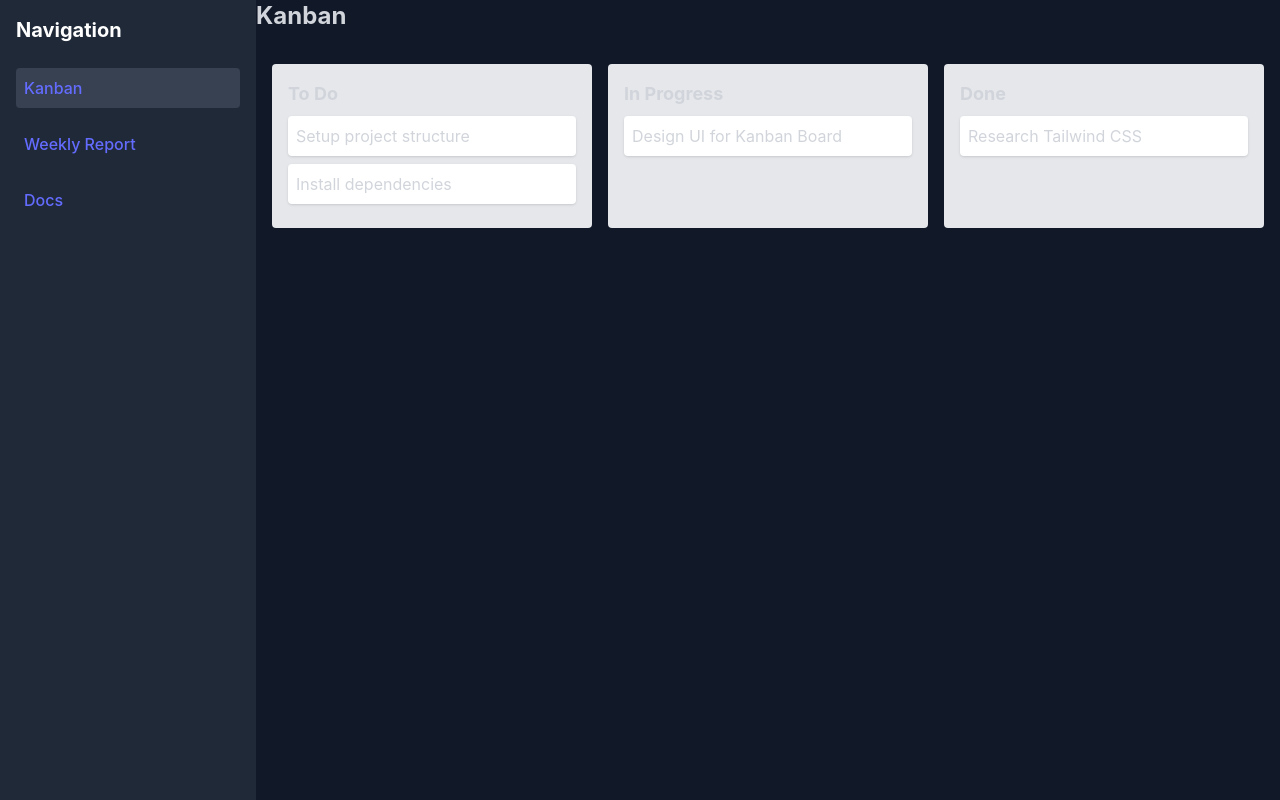
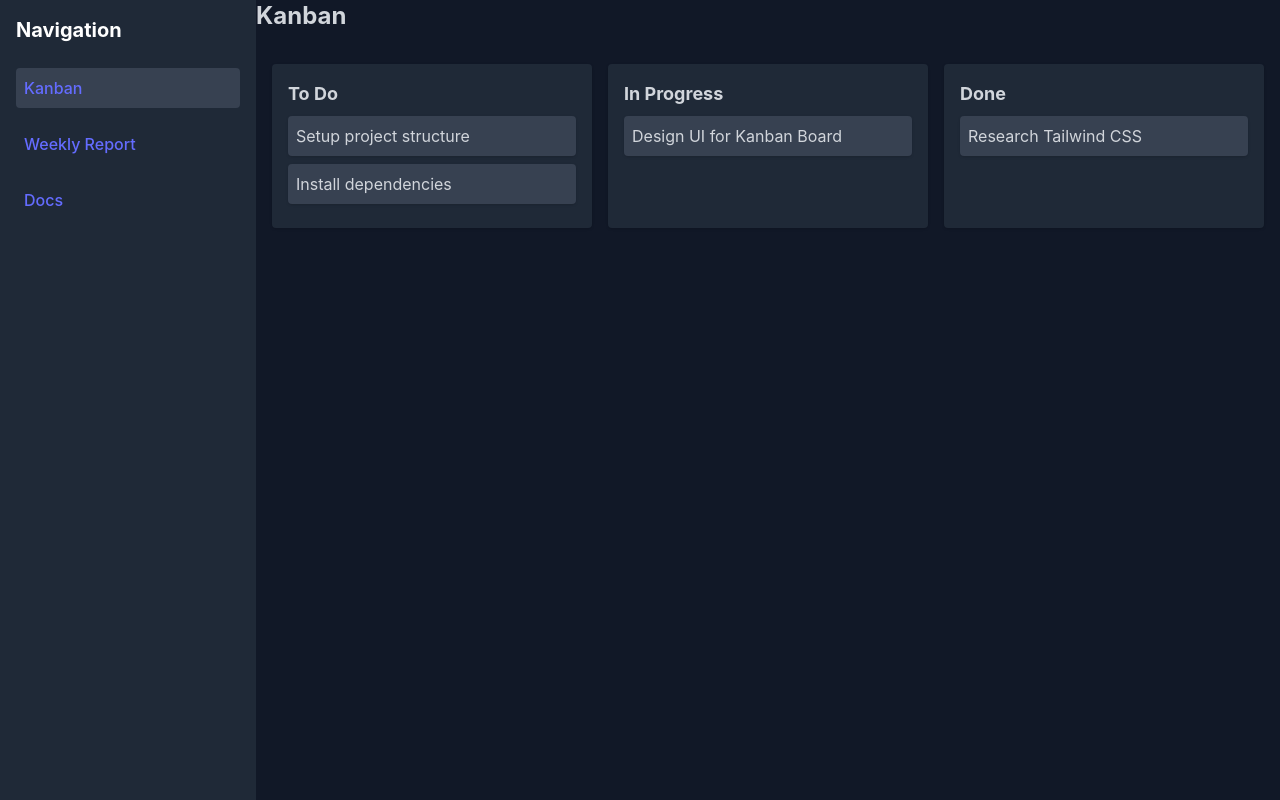
Before and after one commit to LuYiFang/kanban_docs, a React (Vite) app in the folder website/: page /kanban in a window 1280 px wide. Built offline with nearby package versions, Linux system fonts and the light colour scheme.

Commit message:
Fix: Removed React StrictMode to resolve duplicate rendering and dragging issues
- Identified StrictMode as the cause of repeated ID logging
- Adjusted application entry point to disable StrictMode
- Ensured proper functionality for draggable and droppable components

```diff
--- a/website/src/components/Kanban/KanbanBoard.tsx
+++ b/website/src/components/Kanban/KanbanBoard.tsx
@@ -11,9 +11,8 @@ const KanbanBoard: React.FC = () => {
     const handleDragEnd = (result: DropResult) => {
         const { source, destination } = result;
 
-        if (!destination) return; // 如果拖拽到無效區域則不進行操作
+        if (!destination) return;
 
-        // 如果拖拽位置未改變，直接返回
         if (
             source.droppableId === destination.droppableId &&
             source.index === destination.index
@@ -40,9 +39,9 @@ const KanbanBoard: React.FC = () => {
                             <div
                                 ref={provided.innerRef}
                                 {...provided.droppableProps}
-                                className="p-4 bg-gray-200 rounded"
+                                className="p-4 bg-gray-800 rounded shadow"
                             >
-                                <h2 className="text-lg font-bold mb-2">{column.name}</h2>
+                                <h2 className="text-lg font-bold text-gray-300 mb-2">{column.name}</h2>
                                 {column.tasks.map((task, index) => (
                                     <Draggable key={task.id} draggableId={task.id} index={index}>
                                         {(provided) => (
@@ -50,7 +49,7 @@ const KanbanBoard: React.FC = () => {
                                                 ref={provided.innerRef}
                                                 {...provided.draggableProps}
                                                 {...provided.dragHandleProps}
-                                                className="p-2 mb-2 bg-white rounded shadow"
+                                                className="p-2 mb-2 bg-gray-700 rounded shadow"
                                             >
                                                 {task.content}
                                             </div>
--- a/website/src/main.tsx
+++ b/website/src/main.tsx
@@ -7,9 +7,7 @@ import {store} from "./store/store";
 
 
 ReactDOM.createRoot(document.getElementById('root') as HTMLElement).render(
-    <React.StrictMode>
-        <Provider store={store}>
-            <App/>
-        </Provider>
-    </React.StrictMode>
+    <Provider store={store}>
+        <App/>
+    </Provider>
 )
--- a/website/src/pages/Dashboard.tsx
+++ b/website/src/pages/Dashboard.tsx
@@ -8,10 +8,8 @@ import DocsPage from "../pages/DocsPage";
 const Dashboard: React.FC = () => {
     return (
         <div className="flex h-screen w-screen ">
-            {/* Sidebar 固定左側 */}
             <Sidebar />
 
-            {/* 主內容區域填滿剩餘空間 */}
             <div className="flex flex-col flex-grow h-full bg-gray-100">
                 <Routes>
                     <Route path="/kanban" element={<KanbanPage />} />
```
